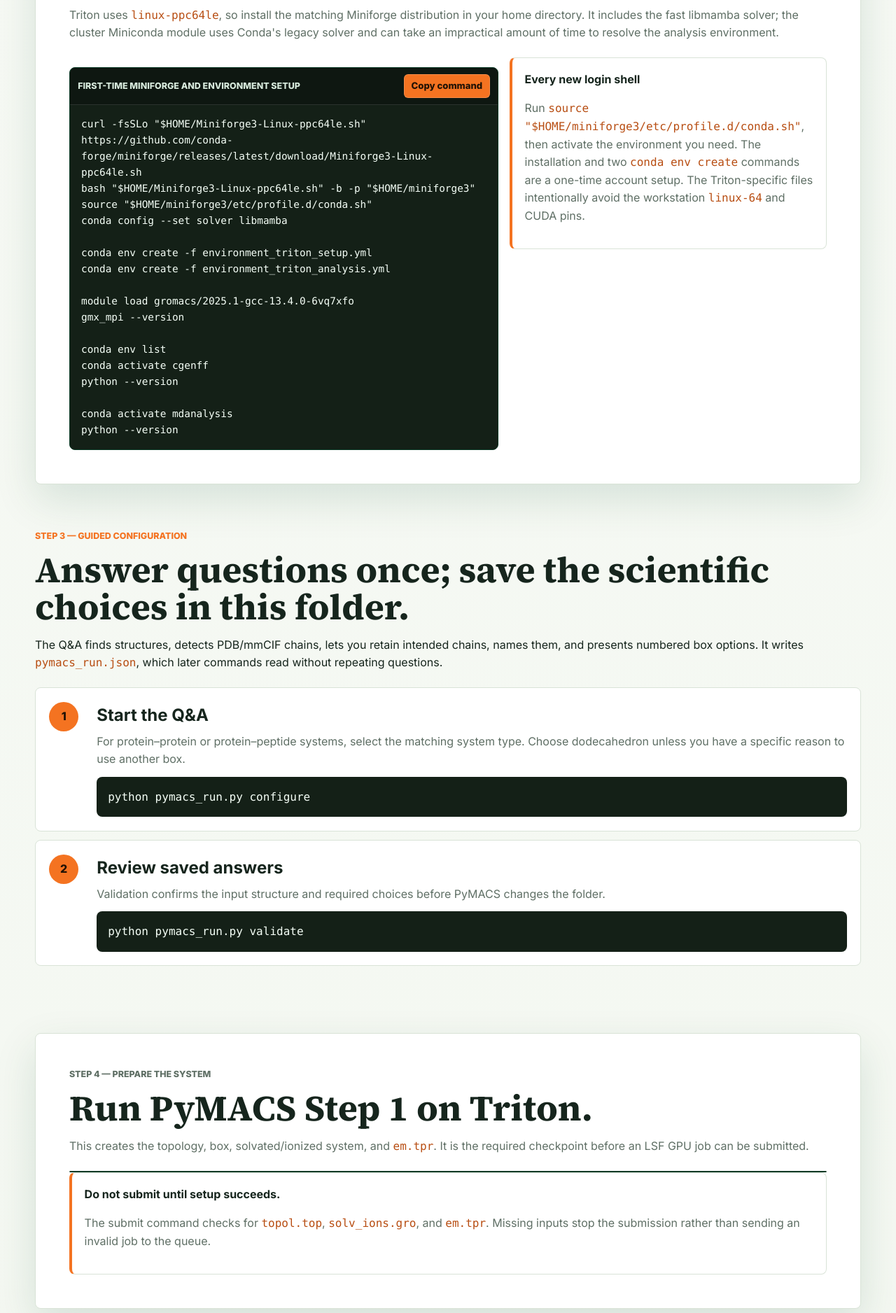
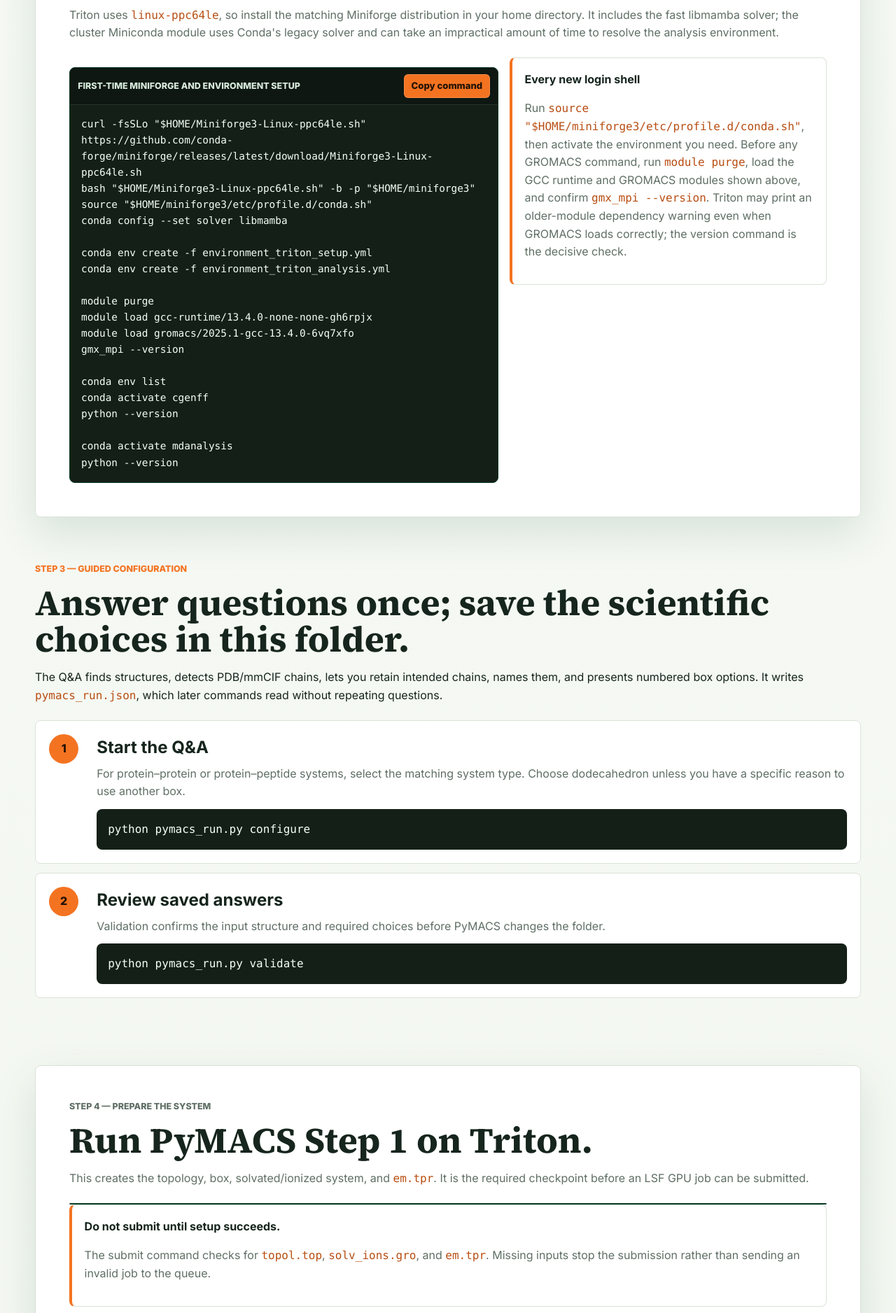
Before and after one commit to Joey305/pymacs-website, a Flask app: page /triton in a window 1280 px wide. Shown: the part 2356-4232 px from the top of the page at 70% size. Run offline with Flask 3, Linux system fonts and the light colour scheme.

Commit message:
Clarify Triton GROMACS module loading

```diff
--- a/templates/triton.html
+++ b/templates/triton.html
@@ -38,6 +38,8 @@ conda config --set solver libmamba
 conda env create -f environment_triton_setup.yml
 conda env create -f environment_triton_analysis.yml
 
+module purge
+module load gcc-runtime/13.4.0-none-none-gh6rpjx
 module load gromacs/2025.1-gcc-13.4.0-6vq7xfo
 gmx_mpi --version
 
@@ -47,7 +49,7 @@ python --version
 
 conda activate mdanalysis
 python --version</code></pre></div>
-    <div class="callout"><strong>Every new login shell</strong><p>Run <code>source "$HOME/miniforge3/etc/profile.d/conda.sh"</code>, then activate the environment you need. The installation and two <code>conda env create</code> commands are a one-time account setup. The Triton-specific files intentionally avoid the workstation <code>linux-64</code> and CUDA pins.</p></div>
+    <div class="callout"><strong>Every new login shell</strong><p>Run <code>source "$HOME/miniforge3/etc/profile.d/conda.sh"</code>, then activate the environment you need. Before any GROMACS command, run <code>module purge</code>, load the GCC runtime and GROMACS modules shown above, and confirm <code>gmx_mpi --version</code>. Triton may print an older-module dependency warning even when GROMACS loads correctly; the version command is the decisive check.</p></div>
   </div>
 </section>
 
@@ -62,6 +64,8 @@ python --version</code></pre></div>
 <section class="band">
   <div class="section-heading"><p class="eyebrow">Step 4 — Prepare the system</p><h2>Run PyMACS Step 1 on Triton.</h2><p>This creates the topology, box, solvated/ionized system, and <code>em.tpr</code>. It is the required checkpoint before an LSF GPU job can be submitted.</p></div>
   <div class="command-card command-card-large"><div class="command-head"><span>Step 1 preparation</span><button type="button" data-copy-command>Copy command</button></div><pre><code>conda activate cgenff
+module purge
+module load gcc-runtime/13.4.0-none-none-gh6rpjx
 module load gromacs/2025.1-gcc-13.4.0-6vq7xfo
 python pymacs_run.py setup
 
@@ -95,7 +99,7 @@ tail -f mdrun.log</code></pre></div>
   <div class="command-card command-card-large"><pre><code>source "$HOME/miniforge3/etc/profile.d/conda.sh"
 python pymacs_run.py configure
 python pymacs_run.py validate
-conda activate cgenff && module load gromacs/2025.1-gcc-13.4.0-6vq7xfo
+conda activate cgenff && module purge && module load gcc-runtime/13.4.0-none-none-gh6rpjx && module load gromacs/2025.1-gcc-13.4.0-6vq7xfo
 python pymacs_run.py setup
 python pymacs_run.py submit --profile triton --with-analysis
 python pymacs_run.py resume --profile triton  # only if production needs continuation</code></pre></div>
```
